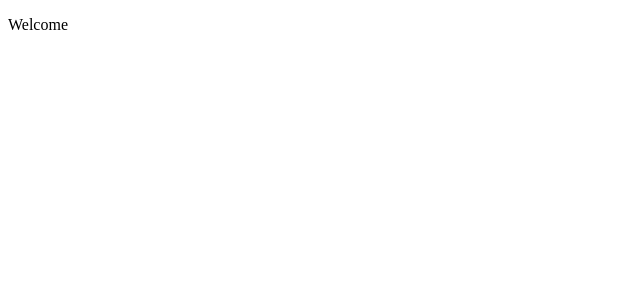
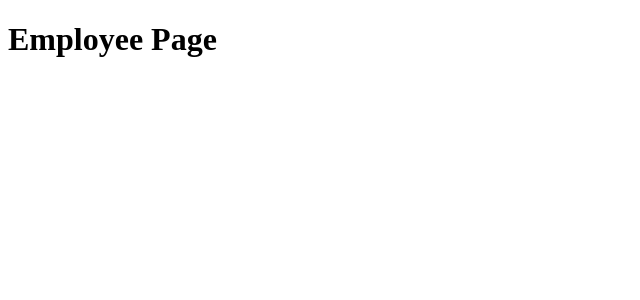
Before and after one commit to SamanS-96/emp-attendance-mgt-frontend, an Angular app: page /employee in a window 1280 px wide. Before the commit this address led to /. Shown: the top 300 px of the page, without its empty margins (0-640 px from the left). Built offline with nearby package versions, Linux system fonts and the light colour scheme.

Commit message:
routing done for employee page

```diff
--- a/src/app/app.html
+++ b/src/app/app.html
@@ -1 +1 @@
-<p>Welcome</p>
+<router-outlet></router-outlet>
--- a/src/app/app.routes.ts
+++ b/src/app/app.routes.ts
@@ -1,3 +1,9 @@
 import { Routes } from '@angular/router';
+import { Employee } from './pages/employee/employee';
 
-export const routes: Routes = [];
+export const routes: Routes = [
+  {
+    path: 'employee',
+    component: Employee
+  }
+];
--- /dev/null
+++ b/src/app/pages/employee/employee.html
@@ -0,0 +1 @@
+<h1>Employee Page</h1>
--- /dev/null
+++ b/src/app/pages/employee/employee.ts
@@ -0,0 +1,9 @@
+import { Component } from '@angular/core';
+
+@Component({
+  selector: 'app-employee',
+  imports: [],
+  templateUrl: './employee.html',
+  styleUrl: './employee.css',
+})
+export class Employee {}
```
Also changed, not shown: src/app/pages/employee/employee.css (added), 1 other file (tests, documents, lock files or other folders).
